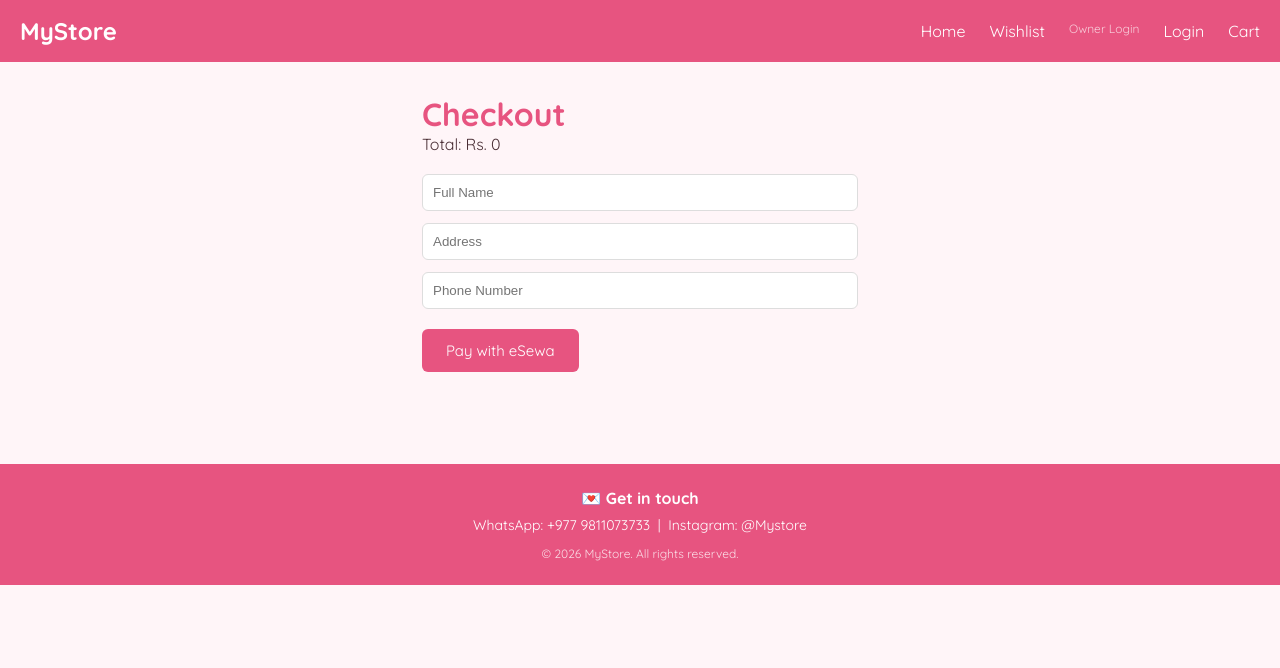
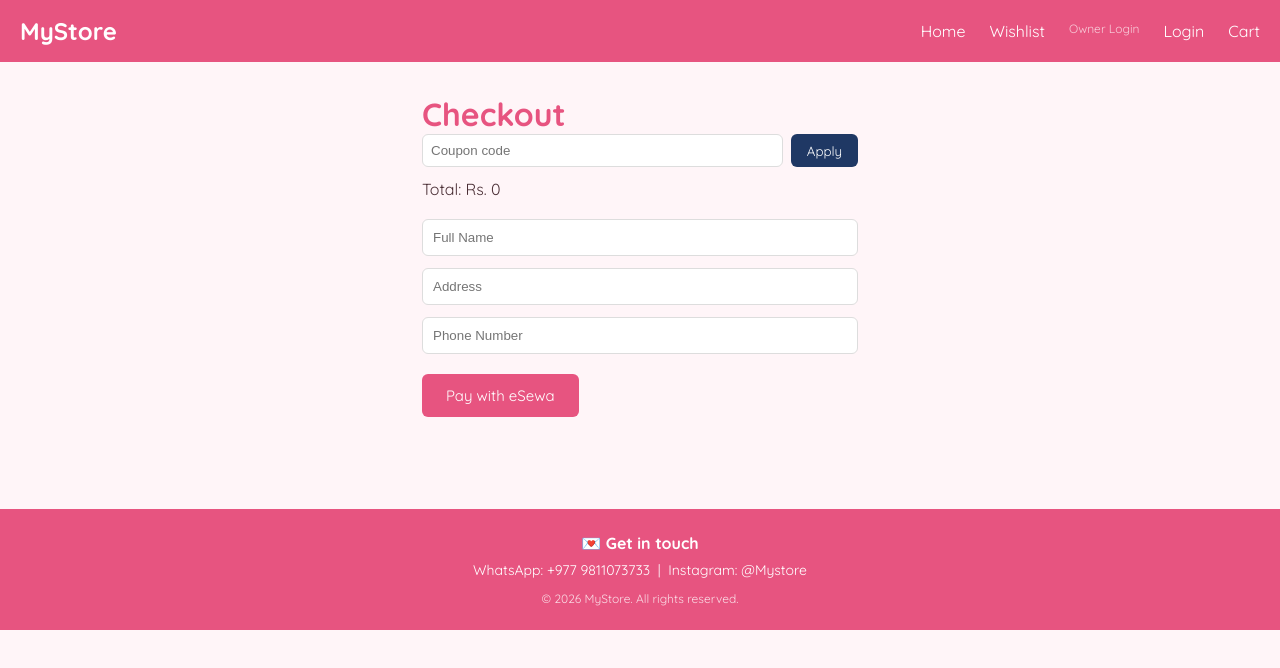
Before and after one commit to pratistha22/ecommerce-store, a React (Vite) app: page /checkout in a window 1280 px wide. Shown: the top 668 px of the page. Built offline with nearby package versions, Linux system fonts and the light colour scheme.

Commit message:
Add coupon code functionality to checkout

```diff
--- a/src/data/products.js
+++ b/src/data/products.js
@@ -30,7 +30,7 @@ const products = [
     id: 4,
     name: "Structured Top-Handle Bag",
     price: 1499,
-    image: "https://placehold.co/400x400/e75480/ffffff?text=Handbag",
+    image: "https://images.unsplash.com/photo-1641943093217-4a40b4e92a50?w=400",
     description: "An elegant structured handbag to complete any look.",
     tag: "Trending",
     category: "Bags",
--- a/src/pages/Checkout.jsx
+++ b/src/pages/Checkout.jsx
@@ -6,9 +6,24 @@ function Checkout({ cartItems, onOrderComplete, customer }) {
   const [name, setName] = useState(customer?.name || "");
   const [address, setAddress] = useState(customer?.address || "");
   const [phone, setPhone] = useState(customer?.phone || "");
+    const [couponCode, setCouponCode] = useState("");
+  const [discount, setDiscount] = useState(0);
+  const [couponMessage, setCouponMessage] = useState("");
   const navigate = useNavigate();
 
   const total = cartItems.reduce((sum, item) => sum + item.price * item.quantity, 0);
+    const discountedTotal = total - (total * discount) / 100;
+
+  async function handleApplyCoupon() {
+    try {
+      const res = await axios.get(`https://ecommerce-backend-iwho.onrender.com/api/coupons/validate/${couponCode}`);
+      setDiscount(res.data.discountPercent);
+      setCouponMessage(`Coupon applied! ${res.data.discountPercent}% off`);
+    } catch (err) {
+      setDiscount(0);
+      setCouponMessage("Invalid coupon code");
+    }
+  }
 
   async function handlePlaceOrder(e) {
     e.preventDefault();
@@ -20,7 +35,7 @@ function Checkout({ cartItems, onOrderComplete, customer }) {
       address,
       phone,
       items: cartItems,
-      total,
+      total: discountedTotal,
       date: new Date().toLocaleString(),
       status: "Pending",
       customerEmail: customer?.email || null,
@@ -58,7 +73,36 @@ function Checkout({ cartItems, onOrderComplete, customer }) {
   return (
     <div style={{ padding: "32px", maxWidth: "500px", margin: "0 auto" }}>
       <h1 style={{ color: "#e75480" }}>Checkout</h1>
-      <p style={{ marginBottom: "20px" }}>Total: Rs. {total}</p>
+
+      <div style={{ display: "flex", gap: "8px", marginBottom: "12px" }}>
+        <input
+          type="text"
+          placeholder="Coupon code"
+          value={couponCode}
+          onChange={(e) => setCouponCode(e.target.value)}
+          style={{ flex: 1, padding: "8px", borderRadius: "6px", border: "1px solid #ddd" }}
+        />
+        <button
+          type="button"
+          onClick={handleApplyCoupon}
+          style={{
+            backgroundColor: "#1f3864",
+            color: "white",
+            border: "none",
+            padding: "8px 16px",
+            borderRadius: "6px",
+            cursor: "pointer",
+          }}
+        >
+          Apply
+        </button>
+      </div>
+      {couponMessage && <p style={{ fontSize: "13px", color: discount > 0 ? "#2e7d32" : "red", marginBottom: "12px" }}>{couponMessage}</p>}
+
+      <p style={{ marginBottom: "20px" }}>
+        {discount > 0 && <span style={{ textDecoration: "line-through", color: "#999", marginRight: "8px" }}>Rs. {total}</span>}
+        Total: Rs. {discountedTotal}
+      </p>
 
       <form onSubmit={handlePlaceOrder}>
         <input
```
